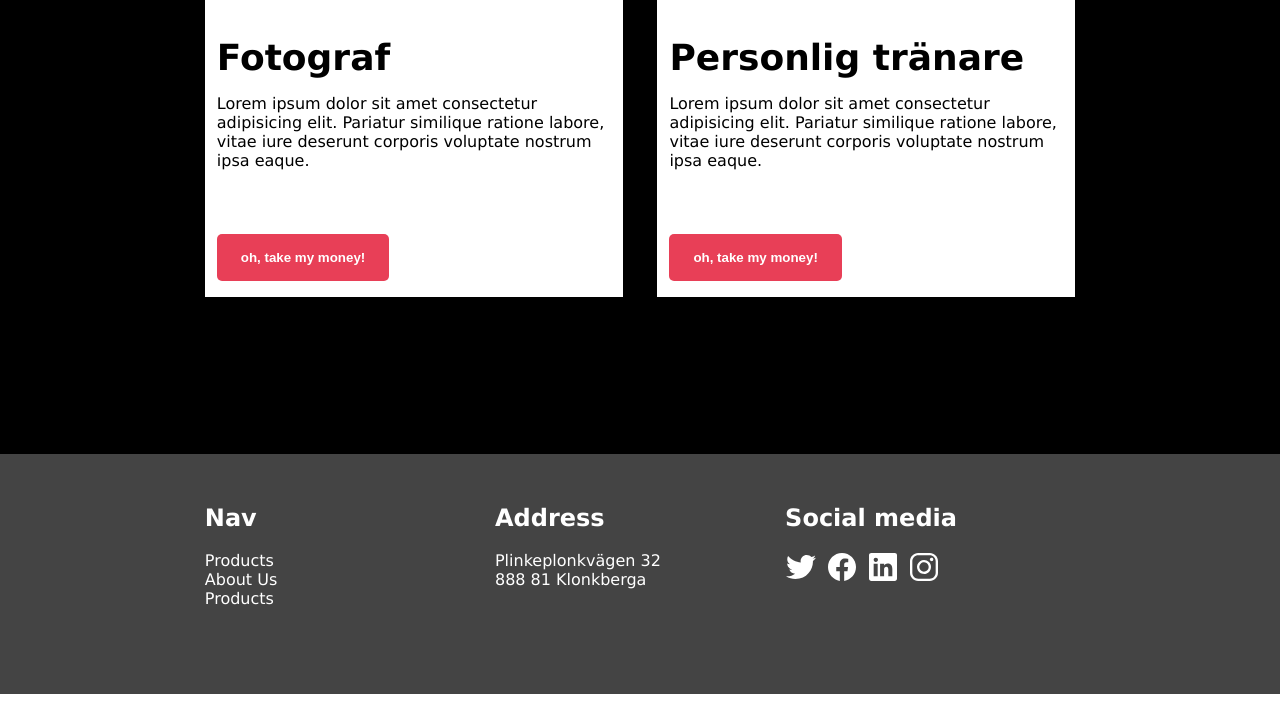
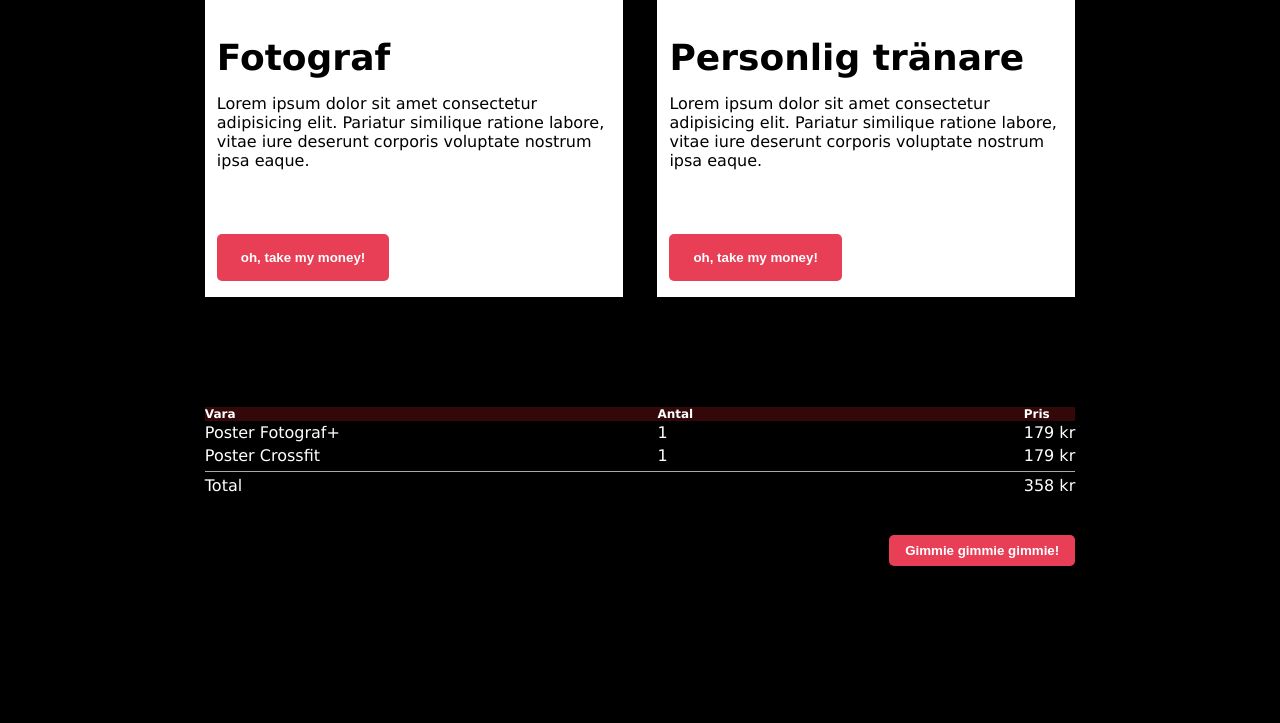
Before and after one commit to goranOlson/poster-shop, a plain HTML site: page checkout.html in a window 1280 px wide. Shown: the part 1138-1861 px from the top of the page. Before the commit the page ends 1832 px from the top, so only its background shows below. Drawn offline with Linux system fonts and the light colour scheme.

Commit message:
fixed checkout

```diff
--- a/checkout.html
+++ b/checkout.html
@@ -7,7 +7,7 @@
     <link rel="stylesheet" href="styles.css">
 </head>
 <body>
-    <header style="">
+    <header>
         <nav>
             <img src="img/navicon.svg" alt="Navigation button">
         </nav>
@@ -38,9 +38,35 @@
                 </div>
             </article>
         </section>
+        <section class="cart-container">
+            <div class="items-container">
+                <div class="item-container">
+                    <h6>Vara</h6>
+                    <div>Poster Fotograf+</div>
+                    <div>Poster Crossfit</div>
+                </div>
+
+                <div class="details-container">
+                    <div class="col-nbr">
+                        <h6>Antal</h6>
+                        <div>1</div>
+                        <div>1</div>
+                    </div>
+                    <div class="col-price">
+                        <h6>Pris</h6>
+                        <div>179 kr</div>
+                        <div>179 kr</div>
+                    </div>
+                </div>
+            </div>
+            <div class="total">
+                <span>Total</span>
+                <span>358 kr</span>
+            </div>
+            <button class="poster button">Gimmie gimmie gimmie!</button>
+        </section>
     </main>
-
-    <footer style="">
+    <footer style="display: none;">
         <div class="column">
             <h2>Nav</h2>
             <ul>
--- a/styles.css
+++ b/styles.css
@@ -88,7 +88,7 @@ nav {
    margin-bottom: 20px;
 }
 
-.poster button {
+button {
     padding: 8px 16px;
     background-color: #e83f57;
     border: 0;
@@ -132,3 +132,93 @@ footer a {
 footer img {
    margin-right: 4px;
 }
+
+
+
+/*--- cart-container ---*/
+.cart-container {
+   display: flex;
+   flex-direction: column;
+   justify-content:space-between;
+   align-items: flex-start;
+   margin-top: 30px;
+   color: white;
+   font-size: 16px;
+}
+
+.cart-container .items-container {
+   width: 100%;
+   display: flex;
+   justify-content:space-between;
+   align-items: flex-start;
+   color: white;
+   font-size: 16px;
+}
+
+.cart-container h6 {
+   margin: 0;
+   font-size: 12px;
+   background-color: #340809;
+}
+
+.cart-container .item-container {
+   display: flex;
+   flex-direction: column;
+   flex-grow: 1;
+}
+
+.cart-container .details-container {
+   width: 100%;
+   display: flex;
+   flex: 0 0 48%;
+}
+
+.cart-container .details-container .col-nbr {
+   width: 100%;
+   padding: 0
+}
+
+.cart-container .details-container .col-price {
+   display: flex;
+   flex-direction: column;
+   padding: 0;
+}
+.cart-container .item-container div,
+.cart-container .details-container div {
+   padding-block: 2px;
+}
+.cart-container .details-container .col-price div {
+   text-align: right;
+   white-space: nowrap;
+}
+
+
+
+.cart-container .total {
+   width: 100%;
+   display: flex;
+   justify-content: space-between;
+   margin-bottom: 40px;
+   margin-top: 4px;
+   padding-top: 4px;
+   border-top: 1px solid #aaa;
+}
+
+.cart-container .cart-column.nbr {
+   width: 100px;
+   min-width: 100px;
+}
+
+.cart-container .cart-column.price {
+   width: 100px;
+   min-width: 100px;
+
+}
+
+.cart-column h6 {
+   background-color: #340809;
+}
+
+.cart-container button {
+   align-self: flex-end;
+}
```
